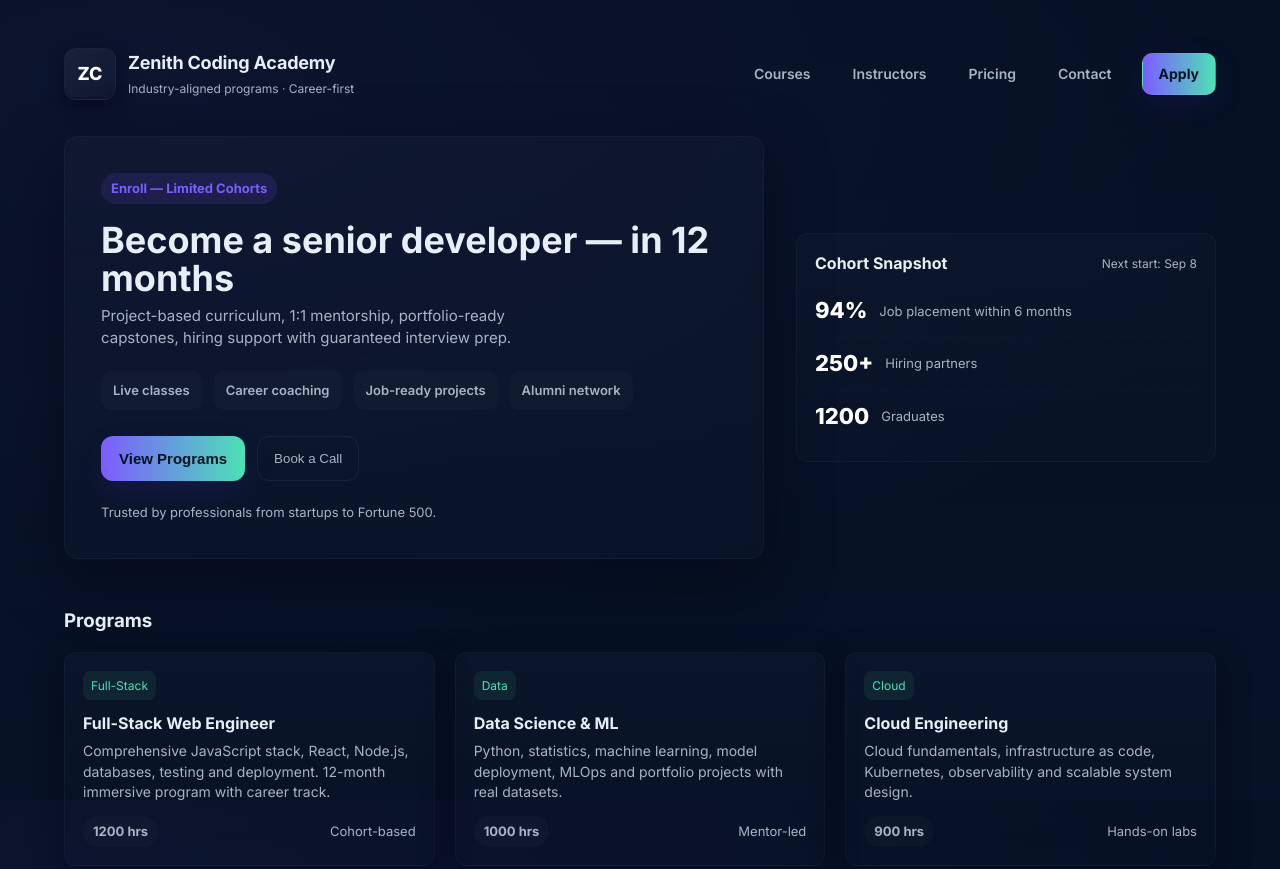
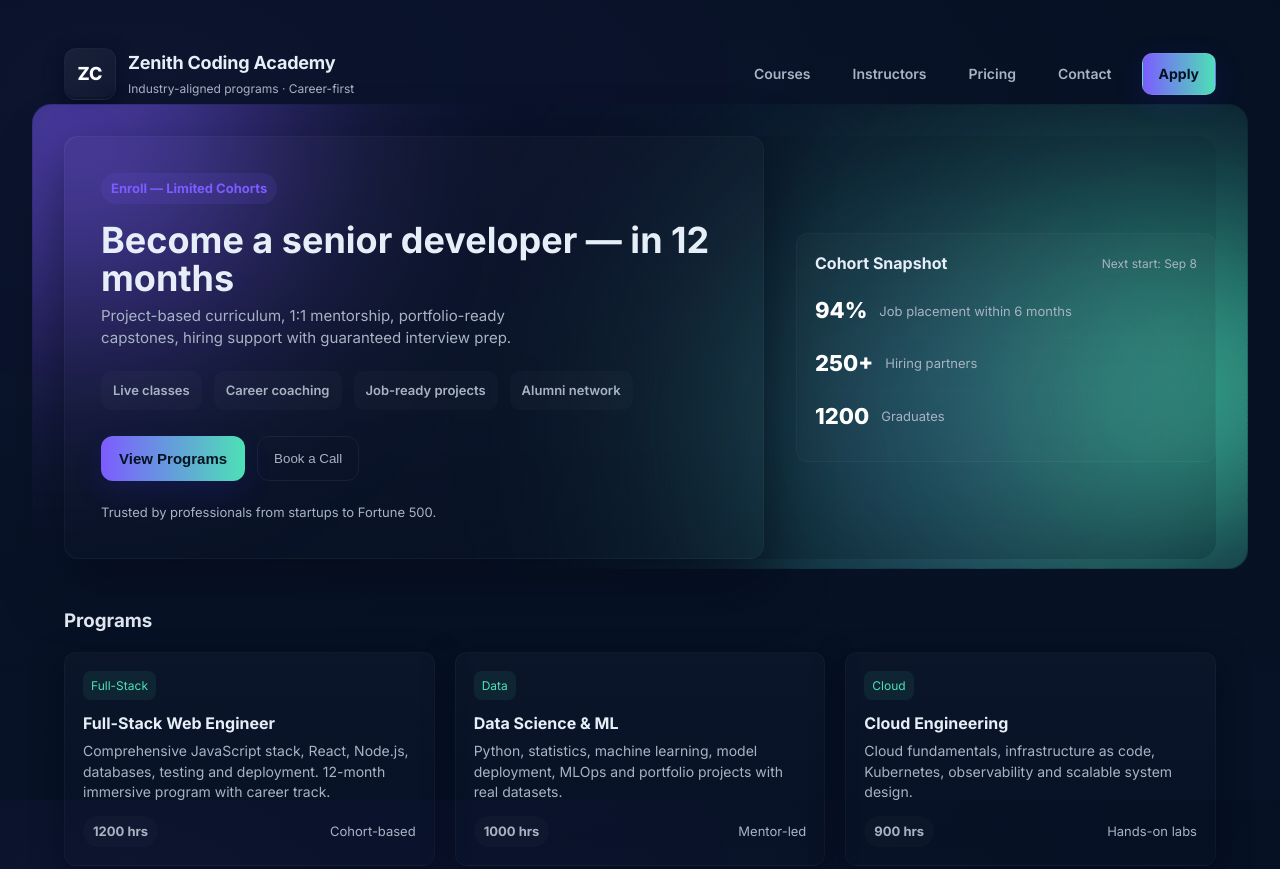
Before and after one commit to nikolasassistant-oss/Coding-academy-copilot, a plain HTML site: page index.html in a window 1280 px wide. Shown: the top 869 px of the page. Drawn offline with Linux system fonts and the light colour scheme.

Commit message:
Add animated background to hero section

```diff
--- a/index.html
+++ b/index.html
@@ -50,20 +50,81 @@
     .cta{background:var(--accent-grad);padding:10px 16px;border-radius:10px;color:#041322;font-weight:700;box-shadow:0 8px 30px rgba(76,50,255,0.12);border:1px solid rgba(255,255,255,0.06)}
     .hero{
       display:grid;grid-template-columns:1fr 420px;gap:32px;align-items:center;margin-top:36px;
+      position:relative; overflow:visible;
     }
 
-    /* Hero left */
+    /* Hero animated background */
+    .hero-bg{
+      position:absolute;
+      inset:-32px -32px -10px -32px;
+      z-index:0;
+      pointer-events:none;
+      border-radius:20px;
+      overflow:hidden;
+      mix-blend-mode:normal;
+      filter:contrast(1.05) saturate(1.05);
+    }
+    .hero-bg .blob{
+      position:absolute;
+      width:520px;
+      height:520px;
+      border-radius:50%;
+      filter:blur(88px);
+      opacity:.78;
+      mix-blend-mode:screen;
+      transform-origin:center;
+      animation:blobMove 14s ease-in-out infinite;
+      will-change:transform,opacity;
+    }
+    .hero-bg .b1{
+      left:-160px; top:-100px;
+      background: radial-gradient(circle at 30% 30%, rgba(124,92,255,0.95), rgba(124,92,255,0.35) 40%, transparent 62%);
+      animation-duration:13s;
+    }
+    .hero-bg .b2{
+      right:-140px; top:-60px;
+      background: radial-gradient(circle at 70% 70%, rgba(77,225,182,0.95), rgba(77,225,182,0.32) 36%, transparent 62%);
+      animation-duration:16s;
+      animation-delay:2s;
+    }
+    .hero-bg .b3{
+      left:50%; bottom:-180px; transform:translateX(-50%);
+      width:640px; height:640px;
+      background: radial-gradient(circle at 50% 50%, rgba(98,70,220,0.6), rgba(77,225,182,0.45) 35%, transparent 65%);
+      animation-duration:20s;
+      animation-delay:4s;
+      filter:blur(120px);
+      opacity:.62;
+    }
+    @keyframes blobMove{
+      0%{ transform: translateY(0) scale(1) rotate(0deg); opacity:0.9 }
+      25%{ transform: translateY(-22px) scale(1.06) rotate(12deg); opacity:0.95 }
+      50%{ transform: translateY(0) scale(1) rotate(24deg); opacity:0.85 }
+      75%{ transform: translateY(18px) scale(0.98) rotate(12deg); opacity:0.9 }
+      100%{ transform: translateY(0) scale(1) rotate(0deg); opacity:0.9 }
+    }
+    .hero::after{
+      content:"";
+      position:absolute;
+      inset:0;
+      z-index:1;
+      background:linear-gradient(180deg, rgba(6,12,24,0.08), rgba(6,12,24,0.18));
+      pointer-events:none;
+      border-radius:18px;
+    }
+
+    /* Hero content */
     .hero-card{
       background: linear-gradient(180deg, rgba(255,255,255,0.02), rgba(255,255,255,0.01));
       padding:36px;border-radius:var(--radius);border:1px solid rgba(255,255,255,0.03);
       box-shadow: 0 20px 60px rgba(3,8,20,0.6);
+      position:relative; z-index:2;
     }
     .kicker{display:inline-block;padding:6px 10px;border-radius:999px;background:rgba(124,92,255,0.12);color:var(--accent-1);font-weight:700;font-size:13px}
     h2{font-size:36px;margin:18px 0 8px;line-height:1.05}
     p.lead{color:var(--muted);margin:0 0 22px;font-size:15px;max-width:66%}
     .features{display:flex;gap:12px;flex-wrap:wrap;margin-top:18px}
     .feature{background:rgba(255,255,255,0.02);padding:10px 12px;border-radius:10px;font-weight:600;color:var(--muted);font-size:13px}
-
     .hero-cta{display:flex;gap:12px;margin-top:26px}
     .btn-primary{
       padding:14px 18px;border-radius:12px;border:0;background:var(--accent-grad);font-weight:700;color:#041322;
@@ -71,8 +132,8 @@
     }
     .btn-outline{background:transparent;border:1px solid rgba(255,255,255,0.06);padding:12px 16px;border-radius:12px;color:var(--muted);cursor:pointer}
 
-    /* Hero right - card */
-    .stats-card{background:linear-gradient(180deg, rgba(255,255,255,0.02), rgba(255,255,255,0.01));padding:18px;border-radius:12px;border:1px solid rgba(255,255,255,0.03)}
+    /* Stats card */
+    .stats-card{background:linear-gradient(180deg, rgba(255,255,255,0.02), rgba(255,255,255,0.01));padding:18px;border-radius:12px;border:1px solid rgba(255,255,255,0.03);position:relative; z-index:2}
     .stat{display:flex;align-items:center;gap:12px;padding:10px 0;border-bottom:1px dashed rgba(255,255,255,0.02)}
     .stat:last-child{border-bottom:0}
     .stat .num{font-size:22px;font-weight:800;color:white}
@@ -110,6 +171,10 @@
     .plan{flex:1;min-width:220px;background:linear-gradient(180deg, rgba(255,255,255,0.02), transparent);padding:20px;border-radius:12px;border:1px solid rgba(255,255,255,0.03)}
     .plan.highlight{background:linear-gradient(180deg, rgba(124,92,255,0.08), rgba(77,225,182,0.03));box-shadow:0 20px 60px rgba(124,92,255,0.08)}
 
+    /* contact & form */
+    form input, form textarea{outline:none}
+    form input:focus, form textarea:focus{box-shadow:0 6px 18px rgba(76,50,255,0.08);border-color:rgba(124,92,255,0.18)}
+
     /* footer */
     footer{margin-top:48px;padding:28px;border-top:1px solid rgba(255,255,255,0.02);color:var(--muted);display:flex;justify-content:space-between;flex-wrap:wrap;gap:12px}
 
@@ -127,7 +192,7 @@
       .pricing{flex-direction:column}
     }
 
-    /* subtle reveal animations */
+    /* reveal animations */
     .reveal{opacity:0;transform:translateY(10px);transition:opacity 600ms ease, transform 600ms ease}
     .reveal.show{opacity:1;transform:none}
   </style>
@@ -153,6 +218,13 @@
 
     <main>
       <section class="hero">
+        <!-- Animated background -->
+        <div class="hero-bg" aria-hidden="true">
+          <div class="blob b1"></div>
+          <div class="blob b2"></div>
+          <div class="blob b3"></div>
+        </div>
+
         <div class="hero-card reveal">
           <span class="kicker">Enroll — Limited Cohorts</span>
           <h2>Become a senior developer — in 12 months</h2>
@@ -343,25 +415,26 @@
   </div>
 
   <script>
-    // small interactive behaviors: reveal on scroll, form stub, small helpers
+    // reveal on scroll
     const revealEls = document.querySelectorAll('.reveal');
     const io = new IntersectionObserver((entries) => {
       entries.forEach(e => { if(e.isIntersecting) e.target.classList.add('show'); });
     }, {threshold: 0.12});
     revealEls.forEach(el=>io.observe(el));
 
+    // helpers
     function scrollToSection(sel){
       const el = document.querySelector(sel);
       if(!el) return;
       el.scrollIntoView({behavior:'smooth', block:'start'});
     }
-
     function openApply(){
       scrollToSection('#contact');
       const el = document.querySelector('#applyForm input[name="name"]');
       if(el) setTimeout(()=>el.focus(), 500);
     }
 
+    // form stub
     document.getElementById('applyForm').addEventListener('submit', function(e){
       e.preventDefault();
       const msg = document.getElementById('formMsg');
@@ -369,7 +442,7 @@
       this.reset();
     });
 
-    // Accessibility: keyboard focus outline for buttons
+    // keyboard nav detection for accessibility outlines
     document.addEventListener('keydown', (e) => {
       if (e.key === 'Tab') document.body.classList.add('keyboard-nav');
     });
```
